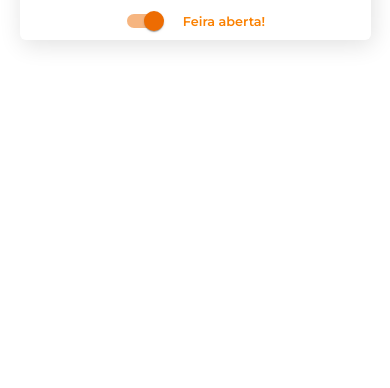
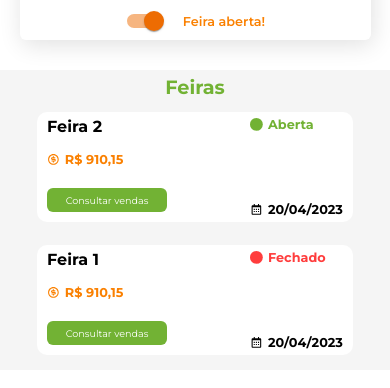
Before and after one commit to Prezotti/astral-frontend, a Next.js app: page /admin in a window 390 px wide. Shown: the part 236-624 px from the top of the page. Built offline with nearby package versions, Linux system fonts and the light colour scheme; no server answers.

Commit message:
TR-029 Incremento
Responsividade dos cards das feiras.

```diff
--- a/src/pages/admin.tsx
+++ b/src/pages/admin.tsx
@@ -50,7 +50,7 @@ export default function Admin() {
             </section>
           </div>
         </section>
-        {/* <section className={styles.sectionFeira}>
+        <section className={styles.sectionFeira}>
           <h1>Feiras</h1>
           <CardFeira
             id={2}
@@ -64,7 +64,7 @@ export default function Admin() {
             valorFinal={910.15}
             data="20/04/2023"
           />
-        </section> */}
+        </section>
       </section>
     </>
   );
--- a/src/styles/components/Button.module.css
+++ b/src/styles/components/Button.module.css
@@ -62,6 +62,13 @@
     font-size: 0.7rem;
     border-radius: 9px;
   }
+
+  .botaoCardFeira{
+    height: 32px;
+    width: 140px;
+    font-size: 0.7rem;
+    border-radius: 9px;
+  }
 }
 
 @media (max-width: 560px) {
@@ -100,6 +107,14 @@
     border-radius: 4.5px;
     align-items: center;
   }
+  .botaoCardFeira{
+    height: 24px;
+    width: 120px;
+    font-size: 0.6rem;
+    border-radius: 6px;
+    margin: 5px 0;
+    padding: 0;
+  }
 }
 
 @media (max-width: 400px) {
--- a/src/styles/components/CardFeira.module.css
+++ b/src/styles/components/CardFeira.module.css
@@ -43,3 +43,59 @@
 .fechado{
     color: #FF3D3D;
 }
+
+
+@media (max-width: 768px) {
+    .divCard{
+        height: 170px;
+    }
+}
+
+@media (max-width: 670px) {
+    .divCard{
+        height: 150px;
+    }
+    .divCard h4{
+        font-size: 1.5em;
+    }
+}
+
+@media (max-width: 560px) {
+    .divCard{
+        height: 130px;
+    }
+    .divCard h4{
+        font-size: 1.2em;
+    }
+    .divCard p{
+        font-size: 1em;
+    }
+    .aberta, .fechado{
+        font-size: 1em;
+    }
+}
+
+@media (max-width: 450px) {
+    .divCard{
+        height: 110px;
+    }
+    .divCard h4{
+        font-size: 1em;
+    }
+    .divCard p{
+        font-size: 0.8em;
+    }
+    .aberta, .fechado{
+        font-size: 1em;
+    }
+}
+
+@media (max-width: 400px) {
+    .divCard div{
+        margin: 5px 10px;
+    }
+
+    .direitaCard{
+        margin: 50px 10px;
+    }
+}
--- a/src/styles/pages/Admin.module.css
+++ b/src/styles/pages/Admin.module.css
@@ -80,13 +80,13 @@
 }
 
 @media (max-width: 1024px) {
-    .painel{
+    .painel, .sectionFeira{
         width: 740px;
     }
   }
 
   @media (max-width: 768px) {
-    .painel{
+    .painel, .sectionFeira{
         width: 640px;
     }
 
@@ -96,13 +96,17 @@
 
     .conteudo h1 {
         font-size: 1.6rem;
-        font-weight: 700;
         margin-bottom: 5px;
+    }
+
+    .sectionFeira h1{
+        margin: 5px;
+        font-size: 1.6rem;
     }
   }
 
   @media (max-width: 670px) {
-    .painel{
+    .painel, .sectionFeira{
         width: 540px;
     }
 
@@ -122,7 +126,7 @@
   }
 
   @media (max-width: 560px) {
-    .painel{
+    .painel, .sectionFeira{
         width: 430px;
     }
 
@@ -141,13 +145,20 @@
         font-size: 0.8rem;
     }
 
+    .sectionFeira{
+        gap: 8px;
+    }
+
   }
 
   @media (max-width: 450px) {
-    .painel{
+    .painel, .sectionFeira{
         width: 90%;
     }
     .painel img{
        display: none;
     }
+    .sectionFeira h1{
+        font-size: 1.2em;
+    }
   }
```
